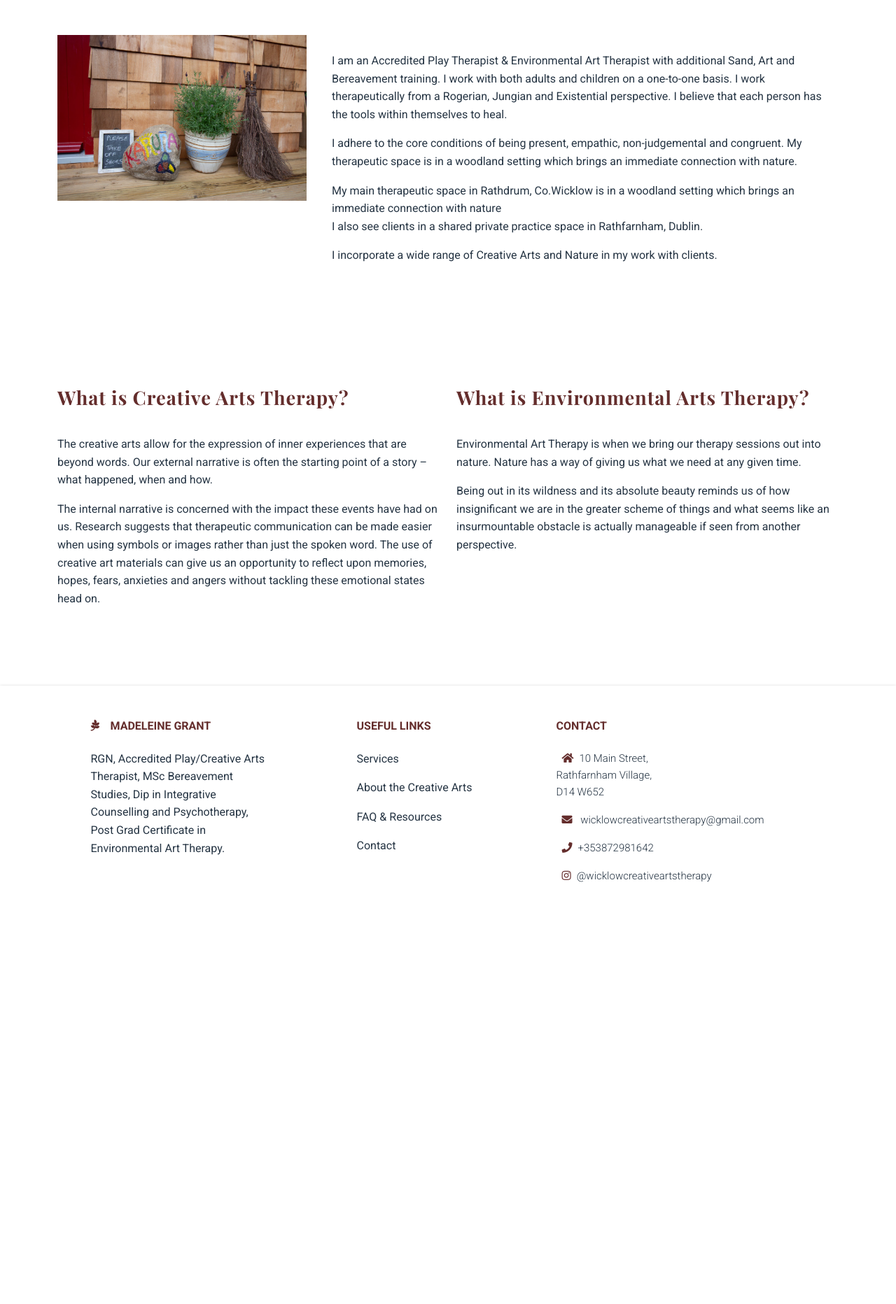
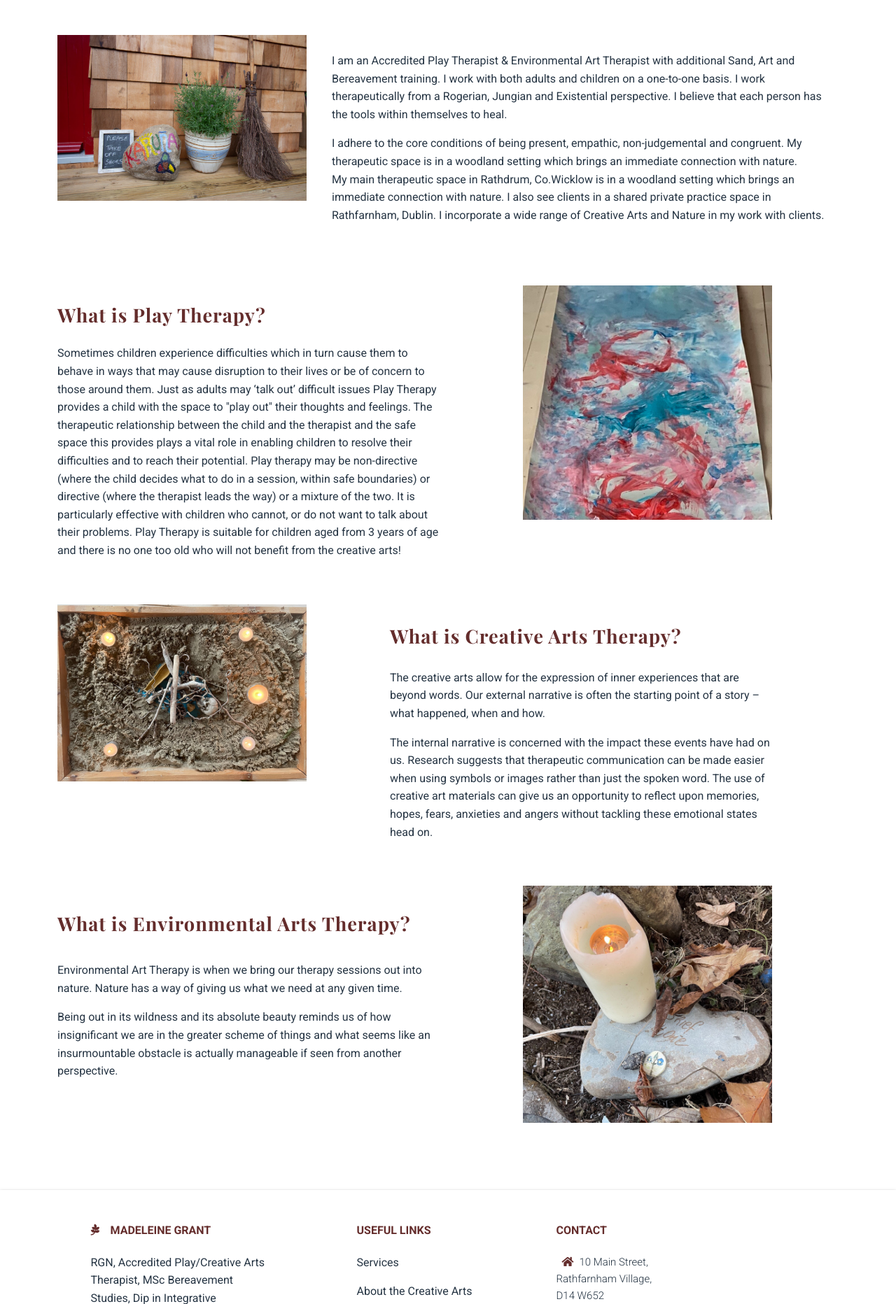
Before and after one commit to ClaireLally8/WicklowPCAT, a Flask app: page / in a window 1280 px wide. Shown: the part 875-2739 px from the top of the page at 70% size. Before the commit the page ends 2136 px from the top, so only its background shows below. Run offline with Flask 2, Linux system fonts and the light colour scheme; some libraries are stand-ins or nearby versions.

Commit message:
Reorganised index page

```diff
--- a/app/templates/index.html
+++ b/app/templates/index.html
@@ -22,23 +22,42 @@
          </div>
          <div class="col-sm-12 col-md-12 col-lg-8 my-4 px-4">
             <p>I am an Accredited Play Therapist & Environmental Art Therapist with additional Sand, Art and Bereavement training. I work with both adults and children on a one-to-one basis.  I work therapeutically from a Rogerian, Jungian and Existential perspective. I believe that each person has the tools within themselves to heal.</p>
-            <p>I adhere to the core conditions of being present, empathic, non-judgemental and congruent.  My therapeutic space is in a woodland setting which brings an immediate connection with nature.</p>
-            <p>My main therapeutic space in Rathdrum, Co.Wicklow is in a woodland setting which brings an immediate connection with nature <br>I also see clients in a shared private practice space in Rathfarnham, Dublin.</p>
-            <p>I incorporate a wide range of Creative Arts and Nature in my work with clients.</p>
+            <p>I adhere to the core conditions of being present, empathic, non-judgemental and congruent.  My therapeutic space is in a woodland setting which brings an immediate connection with nature.<br> My main therapeutic space in Rathdrum, Co.Wicklow is in a woodland setting which brings an immediate connection with nature.  I also see clients in a shared private practice space in Rathfarnham, Dublin. I incorporate a wide range of Creative Arts and Nature in my work with clients.</p>
          </div>
       </div>
    </div>
-   <div class="container py-5">
+   <div class="container my-5">
       <div class="row">
-         <div class="col-sm-12 col-md-6 col-lg-6">
-            <h3 class="my-3">What is Creative Arts Therapy?</h3>
+         <div class="col-sm-12 col-md-12 col-lg-6 order-lg-first order-md-last">
+            <h3 class="my-1">What is Play Therapy?</h3>
+            <p>Sometimes children experience difficulties which in turn cause them to behave in ways that may cause disruption to their lives or be of concern to those around them.  Just as adults may ‘talk out’ difficult issues Play Therapy provides a child with the space to "play out" their thoughts and feelings. The therapeutic relationship between the child and the therapist and the safe space this provides plays a vital role in enabling children to resolve their difficulties and to reach their potential. Play therapy may be non-directive (where the child decides what to do in a session, within safe boundaries) or directive (where the therapist leads the way) or a mixture of the two. It is particularly effective with children who cannot, or do not want to talk about their problems. Play Therapy is suitable for children aged from 3 years of age and there is no one too old who will not benefit from the creative arts!</p>
+         </div>
+         <div class="col-sm-12 col-md-12 col-lg-4 offset-lg-1">
+            <img src = "{{ url_for('static', filename='images/paint-tray.jpeg') }}" alt = "Paint Tray" class="img-fluid">
+         </div>
+      </div>
+   </div>
+   <div class="container my-5">
+      <div class="row">
+         <div class="col-sm-12 col-md-12 col-lg-4">
+            <img src = "{{ url_for('static', filename='images/sand-tray-rotate.jpeg') }}" alt = "rock outdoor" class="img-fluid">
+         </div>
+         <div class="col-sm-12 col-md-12 col-lg-6 offset-lg-1">
+            <h3 class="my-2">What is Creative Arts Therapy?</h3>
             <p>The creative arts allow for the expression of inner experiences that are beyond words.  Our external narrative is often the starting point of a story – what happened, when and how.</p>
             <p>The internal narrative is concerned with the impact these events have had on us. Research suggests that therapeutic communication can be made easier when using symbols or images rather than just the spoken word. The use of creative art materials can give us an opportunity to reflect upon memories, hopes, fears, anxieties and angers without tackling these emotional states head on.</p>
          </div>
-         <div class="col-sm-12 col-md-6 col-lg-6">
+      </div>
+   </div>
+   <div class="container my-5">
+      <div class="row">
+         <div class="col-sm-12 col-md-12 col-lg-6 order-lg-first order-md-last">
             <h3 class="my-3">What is Environmental Arts Therapy?</h3>
             <p>Environmental Art Therapy is when we bring our therapy sessions out into nature. Nature has a way of giving us what we need at any given time.</p>
             <p>Being out in its wildness and its absolute beauty reminds us of how insignificant we are in the greater scheme of things and what seems like an insurmountable obstacle is actually manageable if seen from another perspective.</p>
+         </div>
+         <div class="col-sm-12 col-md-12 col-lg-4 offset-lg-1">
+            <img src = "{{ url_for('static', filename='images/candle-stone.jpg') }}" alt = "rock outdoor" class="img-fluid">
          </div>
       </div>
    </div>
--- a/app/templates/structure.html
+++ b/app/templates/structure.html
@@ -17,7 +17,6 @@
       <link rel="icon" type="image/png" sizes="32x32" href="/static/favicon/favicon-32x32.png">
       <link rel="icon" type="image/png" sizes="96x96" href="/static/favicon/favicon-96x96.png">
       <link rel="icon" type="image/png" sizes="16x16" href="/static/favicon/favicon-16x16.png">
-      <link rel="manifest" href="/manifest.json">
       <meta name="msapplication-TileColor" content="#ffffff">
       <meta name="msapplication-TileImage" content="/ms-icon-144x144.png">
       <meta name="theme-color" content="#ffffff">
```
Also changed, not shown: app/static/images/candle-stone.JPG (added), app/static/images/paint-tray.jpeg (added), app/static/images/sand-tray-rotate.jpeg (added), app/static/images/sand-tray.JPG (added), app/static/images/sand-tray_small.jpeg (added), 3 other files.
